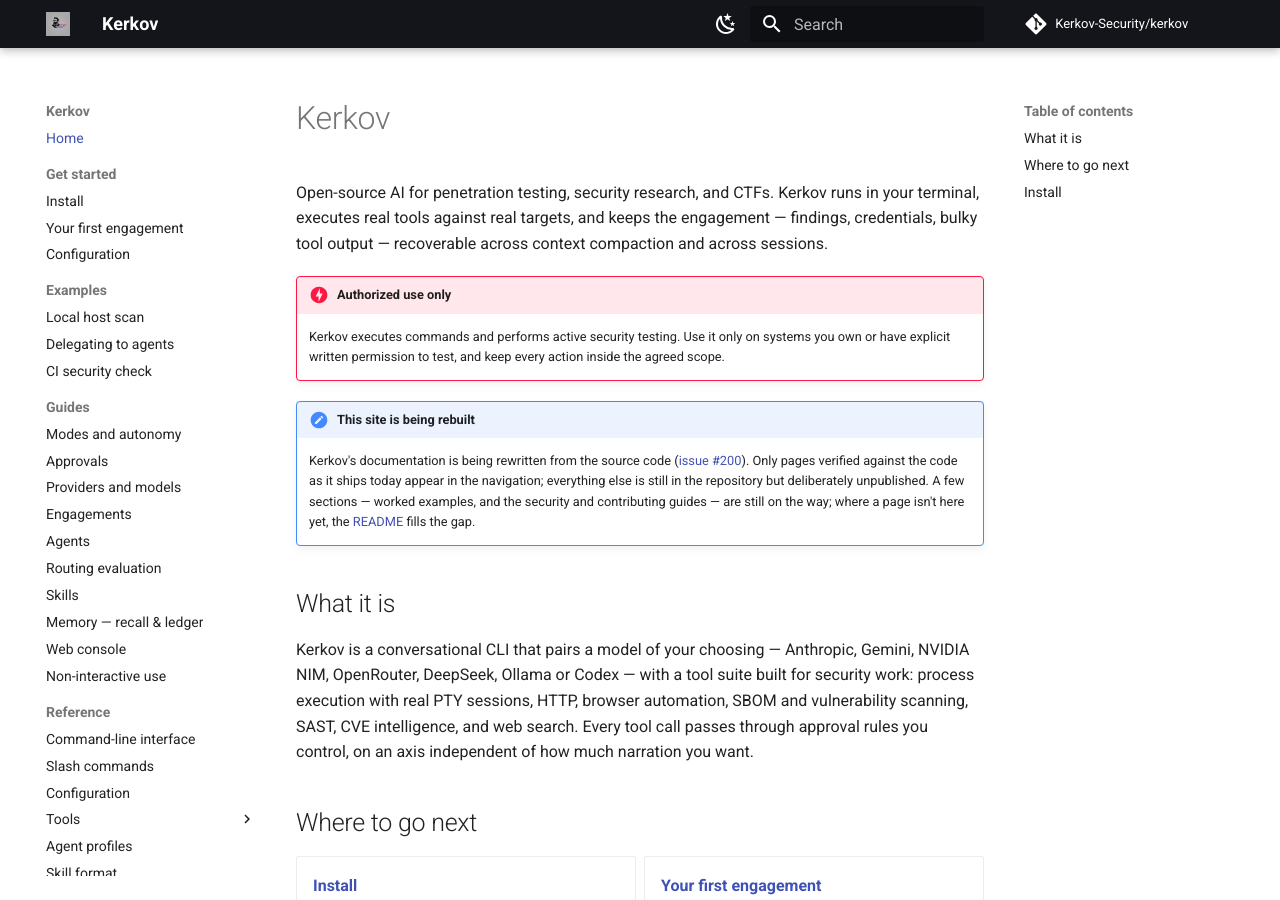
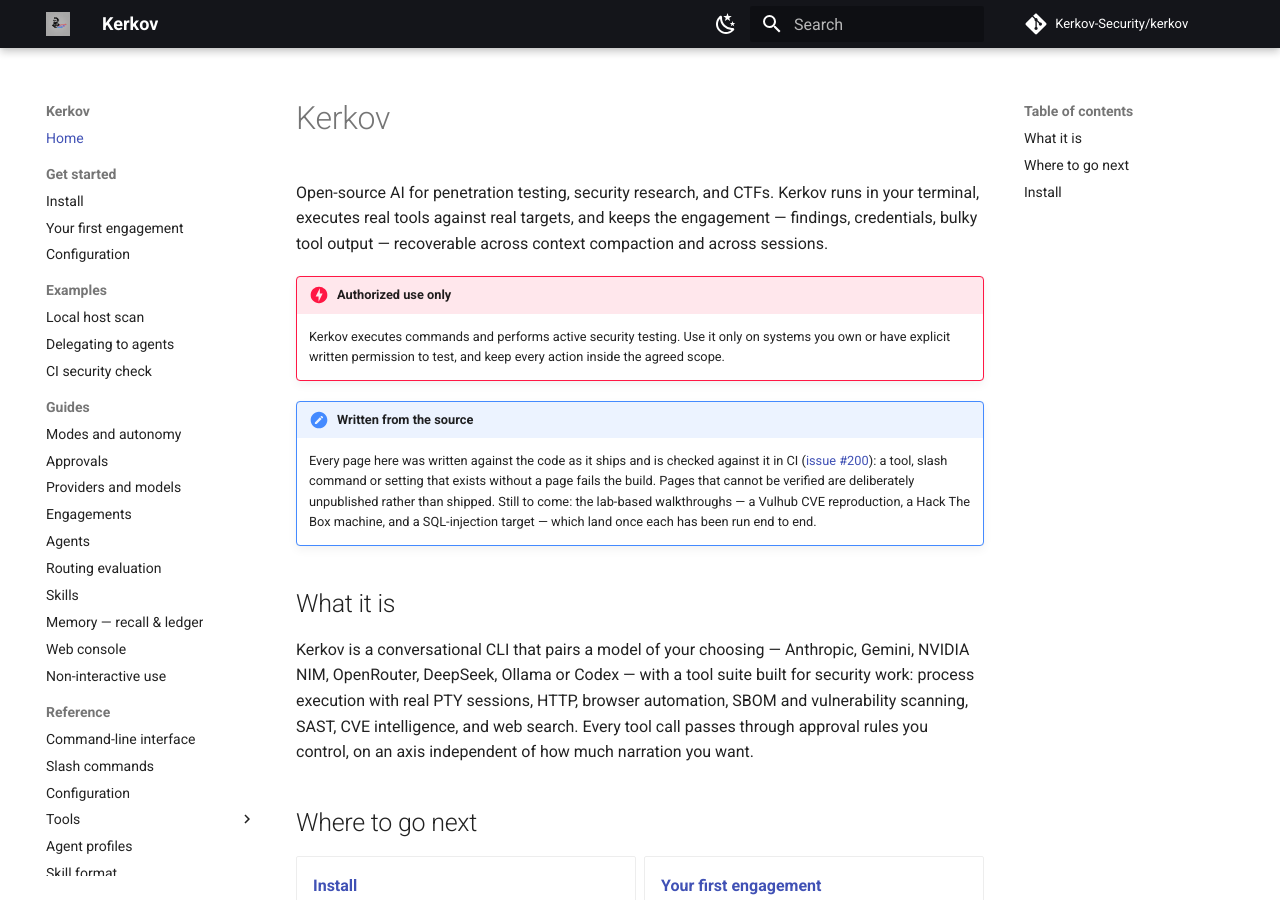
Before and after one commit to Kerkov-Security/kerkov, an MkDocs documentation site: the page built from docs/index.md, in a window 1280 px wide and 900 px high. Built offline with MkDocs 1.6.1 and Material for MkDocs 9.7.7, drawn with Linux system fonts in a browser that asks for light colours; comment, search, counter and statistics services are not loaded.

Commit message:
Point the README and pyproject at the published docs site
Pages went live on 2026-10-24 (DOCS_DEPLOY=true), but nothing pointed at
it: the README linked repo-relative docs/*.md with no badge, and
[project.urls] Documentation still resolved to the README anchor. That is
the link half of issue #200 stage 7.

- README: docs badge in the header, and all 21 docs links repointed at
  https://kerkov-security.github.io/kerkov/. Beyond the acceptance
  criterion's letter, because almost every target page uses `!!!`
  admonitions that GitHub renders as literal text — the relative links
  led to the one rendering of each page that looks broken. Every URL and
  all three deep anchors verified against the live site.
- pyproject.toml: Documentation -> the site.
- docs/index.md: the "site is being rebuilt" banner named the security
  and contributing guides as still missing, stale since stage 6a.
  Replaced with an accurate note; the three lab walkthroughs are the only
  pages still outstanding.
- mkdocs.yml: drop an orphaned comment fragment above `nav:`.

docs_lint.py --strict passes 6/6 and mkdocs build --strict is clean.

```diff
--- a/docs/index.md
+++ b/docs/index.md
@@ -10,14 +10,14 @@
     on systems you own or have explicit written permission to test, and keep
     every action inside the agreed scope.
 
-!!! note "This site is being rebuilt"
-    Kerkov's documentation is being rewritten from the source code
-    ([issue #200](https://github.com/Kerkov-Security/kerkov/issues/200)). Only
-    pages verified against the code as it ships today appear in the navigation;
-    everything else is still in the repository but deliberately unpublished. A
-    few sections — worked examples, and the security and contributing guides —
-    are still on the way; where a page isn't here yet, the
-    [README](https://github.com/Kerkov-Security/kerkov#readme) fills the gap.
+!!! note "Written from the source"
+    Every page here was written against the code as it ships and is checked
+    against it in CI ([issue #200](https://github.com/Kerkov-Security/kerkov/issues/200)):
+    a tool, slash command or setting that exists without a page fails the build.
+    Pages that cannot be verified are deliberately unpublished rather than
+    shipped. Still to come: the lab-based walkthroughs — a Vulhub CVE
+    reproduction, a Hack The Box machine, and a SQL-injection target — which
+    land once each has been run end to end.
 
 ## What it is
 
--- a/mkdocs.yml
+++ b/mkdocs.yml
@@ -82,7 +82,6 @@
 
 # Diátaxis-shaped: Get started → Guides → Reference → Concepts. Every page in the
 # nav is verified against the source as it ships.
-# which waits on the in-flight work editing that file.
 nav:
   - Home: index.md
   - Get started:
--- a/pyproject.toml
+++ b/pyproject.toml
@@ -110,7 +110,7 @@
 
 [project.urls]
 Homepage = "https://github.com/Kerkov-Security/kerkov"
-Documentation = "https://github.com/Kerkov-Security/kerkov#readme"
+Documentation = "https://kerkov-security.github.io/kerkov/"
 Repository = "https://github.com/Kerkov-Security/kerkov"
 Issues = "https://github.com/Kerkov-Security/kerkov/issues"
 
```
Also changed, not shown: README.md (+20 -17 lines).
